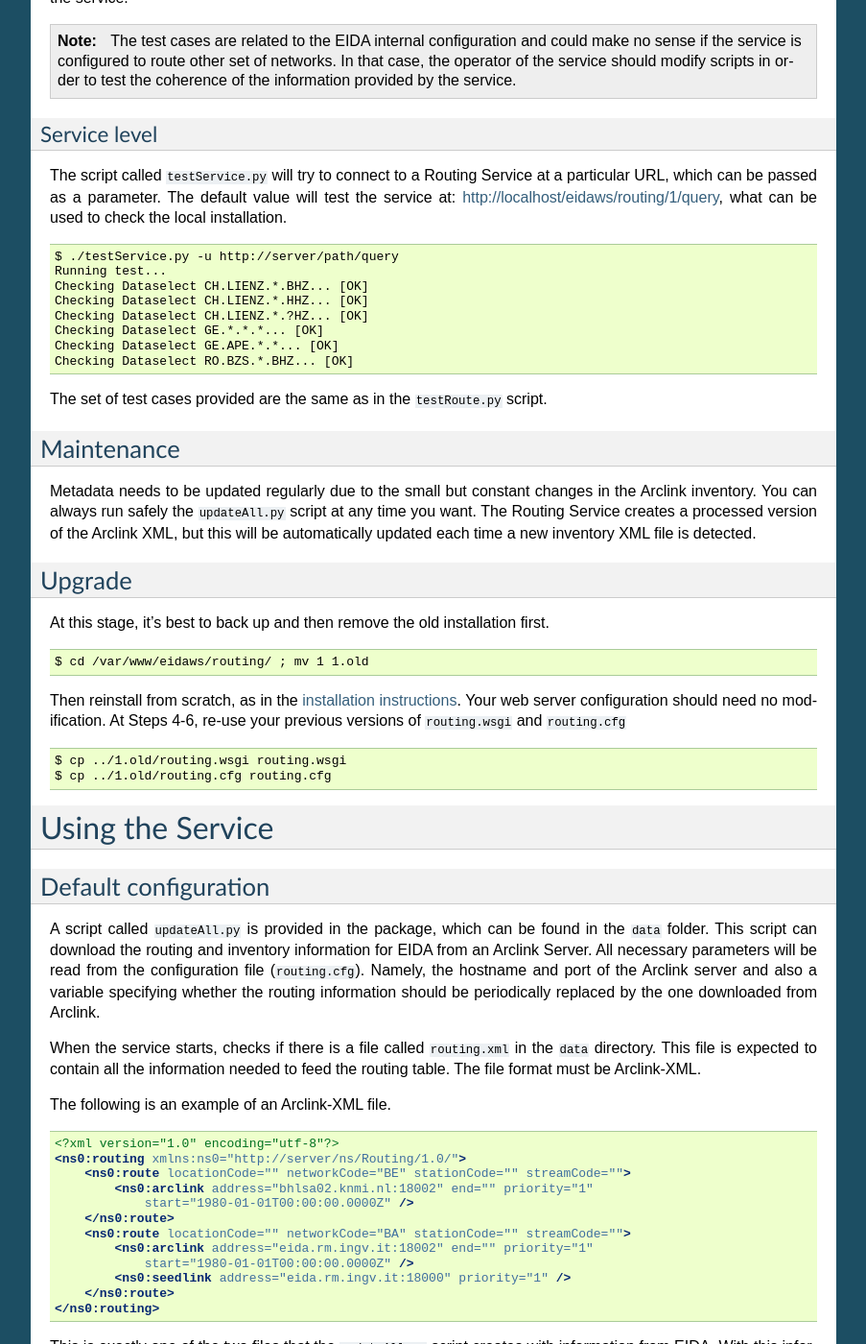
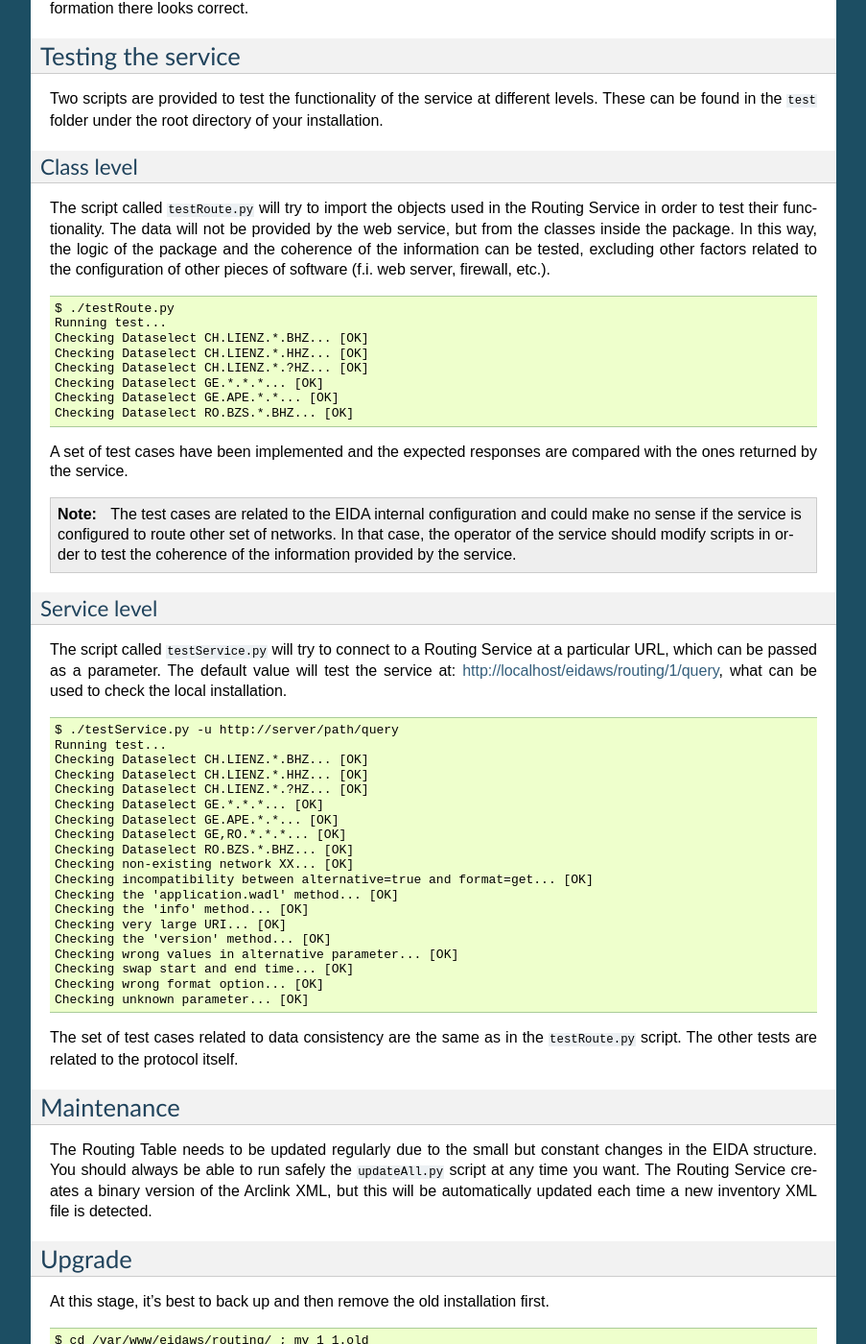
Before and after one commit to EIDA/routing, a Sphinx documentation site: the page built from doc/index.rst, in a window 1280 px wide and 1400 px high, scrolled down 4939 px. Shown: the whole window at 96% size, without its empty margins (198-1101 px from the left). Built offline with Sphinx 7.4.7, drawn with Linux system fonts in a browser that asks for light colours; some of the changed text lies outside the part shown.

Commit message:
Update documentation and other minor changes.

```diff
--- a/doc/index.rst
+++ b/doc/index.rst
@@ -151,10 +151,41 @@
       $ sudo service apache2 start
 
 
-#. Get initial metadata in the `data` directory by running the ``updateAll.py`` script in that directory. ::
+#. Get initial metadata in the `data` directory. You have two options to feed the system with
+   some routes. Either you edit by hand (or copy from some other place) a file with your local
+   streams and save them into `data/routing.xml`, or you get them from an Arclink server.
+   In the latter case, you need to allow this in the configuration file like this: ::
+
+      $ vim routing.cfg
+      $ # set ArclinkBased = true to allow the information to be overwritten by Arclink data
+      $ grep ArclinkBased routing.cfg
+      ArclinkBased = true
+
+   After saving this change you can run change into the `data` directory and run the ``updateAll.py``
+   script there. ::
 
       $ cd /var/www/eidaws/routing/1/data
       $ ./updateAll.py
+
+   If you don't specify any parameters to the script, the information needed will be read from
+   the configuration file at the default location `../routing.cfg`. You can use the switch `-h`
+   to see the parameters you can use. ::
+
+      $ ./updateAlls.py -h
+      usage: updateAll.py [-h] [-l {CRITICAL,ERROR,WARNING,INFO,DEBUG}] [-s SERVER]
+                          [-c CONFIG]
+
+      Get EIDA routing configuration and "export" it to the FDSN-WS style.
+
+      optional arguments:
+        -h, --help            show this help message and exit
+        -l {CRITICAL,ERROR,WARNING,INFO,DEBUG}, --loglevel {CRITICAL,ERROR,WARNING,INFO,DEBUG}
+                              Verbosity in the output.
+        -s SERVER, --server SERVER
+                              Arclink server address (address.domain:18001).
+        -c CONFIG, --config CONFIG
+                              Config file to use.
+
 
 #. It is important to check the permissions of the working directory
    and the files in it, as some data needs to be saved there.
@@ -328,17 +359,29 @@
     Checking Dataselect CH.LIENZ.*.?HZ... [OK]
     Checking Dataselect GE.*.*.*... [OK]
     Checking Dataselect GE.APE.*.*... [OK]
+    Checking Dataselect GE,RO.*.*.*... [OK]
     Checking Dataselect RO.BZS.*.BHZ... [OK]
+    Checking non-existing network XX... [OK]
+    Checking incompatibility between alternative=true and format=get... [OK]
+    Checking the 'application.wadl' method... [OK]
+    Checking the 'info' method... [OK]
+    Checking very large URI... [OK]
+    Checking the 'version' method... [OK]
+    Checking wrong values in alternative parameter... [OK]
+    Checking swap start and end time... [OK]
+    Checking wrong format option... [OK]
+    Checking unknown parameter... [OK]
 
-The set of test cases provided are the same as in the ``testRoute.py`` script.
+The set of test cases related to data consistency are the same as in the
+``testRoute.py`` script. The other tests are related to the protocol itself.
 
 Maintenance
 -----------
 
-Metadata needs to be updated regularly due to the small but constant changes in
-the Arclink inventory. You can always run safely the ``updateAll.py``
-script at any time you want.
-The Routing Service creates a processed version of the Arclink XML, but this
+The Routing Table needs to be updated regularly due to the small but constant
+changes in the EIDA structure. You should always be able to run safely the
+``updateAll.py`` script at any time you want.
+The Routing Service creates a binary version of the Arclink XML, but this
 will be automatically updated each time a new inventory XML file is detected.
 
 Upgrade
@@ -460,7 +503,7 @@
 -----------------------
 
 In the case case that one datacenter decides to include routes from other
-datacenter, there is no need to define them locally.
+datacenter (as in the EIDA case) , there is no need to define them locally.
 
 A normal use case would be that the datacenter `A` needs to provide routing
 information of datacenters `A` **and** `B` to its users. In order to allow
@@ -718,14 +758,6 @@
  http://ws.resif.fr/fdsnws/dataselect/1/query
  4C KES28 * * 2010-01-01T00:00:00 2010-01-01T00:10:00
 
-In case that the service is ``arclink`` or ``seedlink``, the implemented
-routing algorithm is exactly the same as in the Arclink protocol. See the
-`SeisComP3 documentation for Arclink <http://www.seiscomp3.org/doc/seattle/2013.046/apps/arclink.html>`_
-under the section `"How routing is resolved"`. It is not expected that the
-Routing Service expands the wildcards given in the input parameters. Only the
-algorithm to find the route will be exactly as Arclink, and that means that
-the output will have only one route (unless the alternative parameter is set).
-
 Alternative routes
 """"""""""""""""""
 
--- a/utils.py
+++ b/utils.py
@@ -833,7 +833,7 @@
         self.updateMT()
 
     def toXML(self, foutput, nameSpace='ns0'):
-        header = """<?xml version="0.0" encoding="utf-8"?>
+        header = """<?xml version="1.0" encoding="utf-8"?>
         <ns0:routing xmlns:ns0="http://geofon.gfz-potsdam.de/ns/Routing/1.0/">
         """
         with open(foutput, 'w') as fo:
```
Also changed, not shown: other parts of doc/index.rst (+3 -6 lines), 1 other file.
